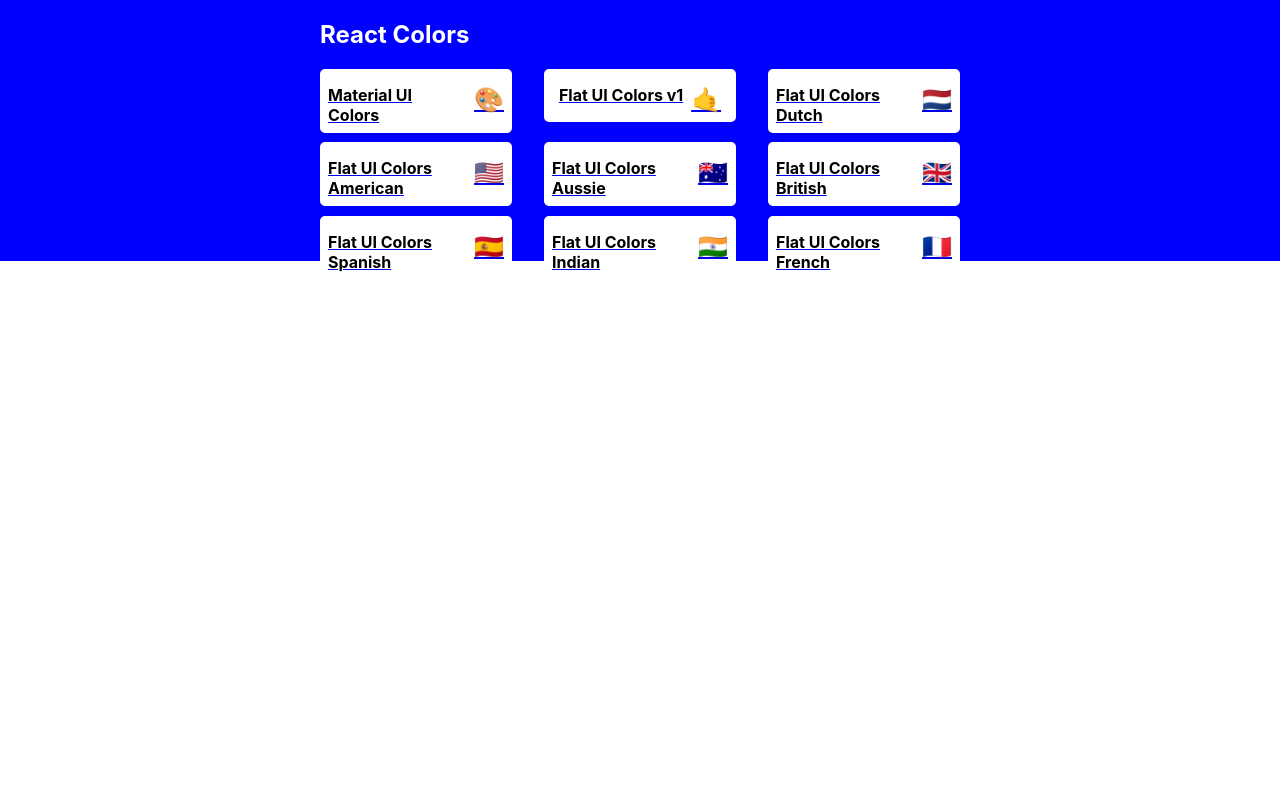
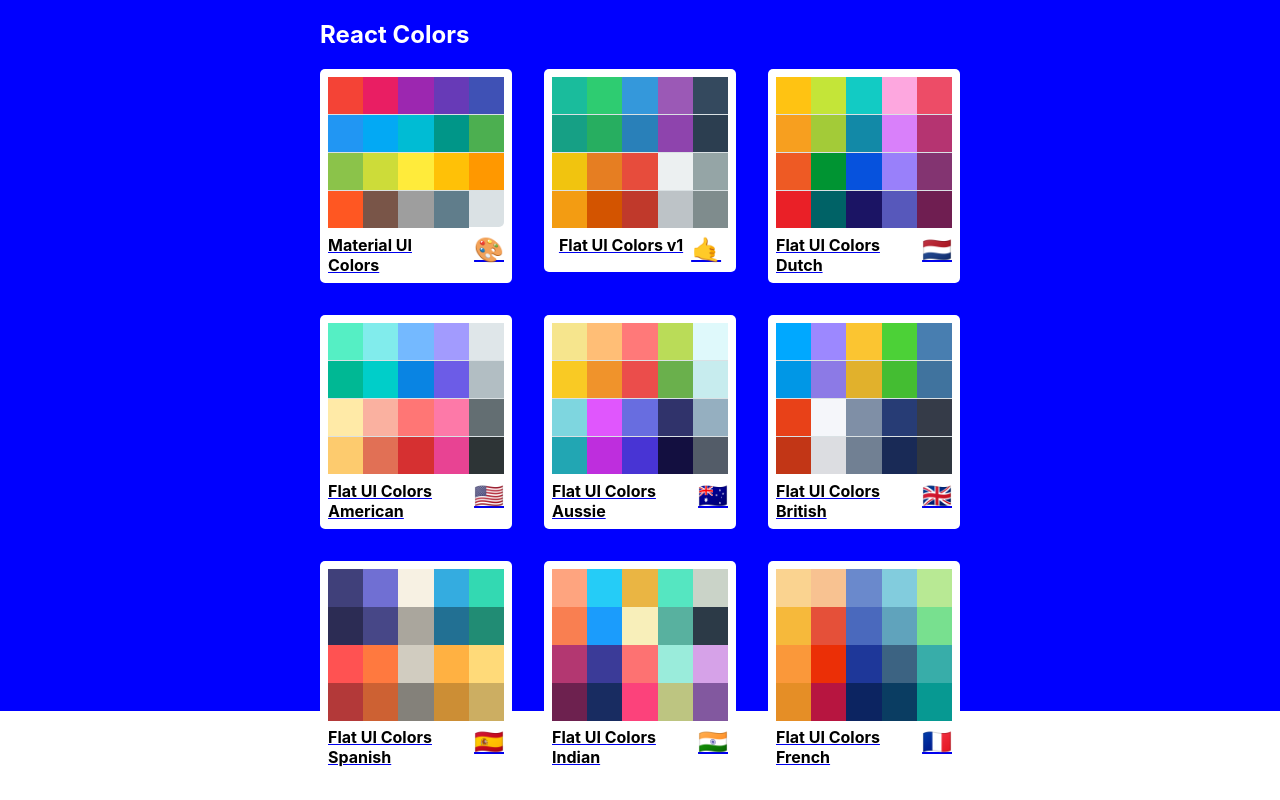
Before and after one commit to itsrojasleon/react-colors, a React (Create React App) app: page / in a window 1280 px wide. Built offline with nearby package versions, Linux system fonts and the light colour scheme.

Commit message:
Finishing Up MiniPalette

```diff
--- a/src/components/palette/MiniPalette.js
+++ b/src/components/palette/MiniPalette.js
@@ -13,7 +13,10 @@
     },
   },
   colors: {
-    backgroundColor: 'grey',
+    backgroundColor: '#dae1e4',
+    height: '150px',
+    width: '100%',
+    borderRadius: '5px',
   },
   title: {
     display: 'flex',
@@ -28,13 +31,28 @@
     marginLeft: '0.5rem',
     fontSize: '1.5rem',
   },
+  miniColor: {
+    height: '25%',
+    width: '20%',
+    display: 'inline-block',
+    margin: '0 auto',
+    position: 'relative',
+    marginBottom: '-3.5px',
+  },
 };
 
 function MiniPalette(props) {
-  const { classes, paletteName, emoji } = props;
+  const { classes, paletteName, emoji, colors } = props;
+  const miniColorBoxes = colors.map(color => (
+    <div
+      className={classes.miniColor}
+      style={{ backgroundColor: color.color }}
+      key={color.name}
+    />
+  ));
   return (
     <div className={classes.root}>
-      <div className={classes.colors} />
+      <div className={classes.colors}>{miniColorBoxes}</div>
       <h5 className={classes.title}>
         {paletteName} <span className={classes.emoji}>{emoji}</span>
       </h5>
--- a/src/components/palette/PaletteList.js
+++ b/src/components/palette/PaletteList.js
@@ -6,7 +6,7 @@
 const styles = {
   root: {
     backgroundColor: 'blue',
-    heigth: '100%',
+    heigth: '100vh',
     display: 'flex',
     justifyContent: 'center',
     alignItems: 'center',
```
